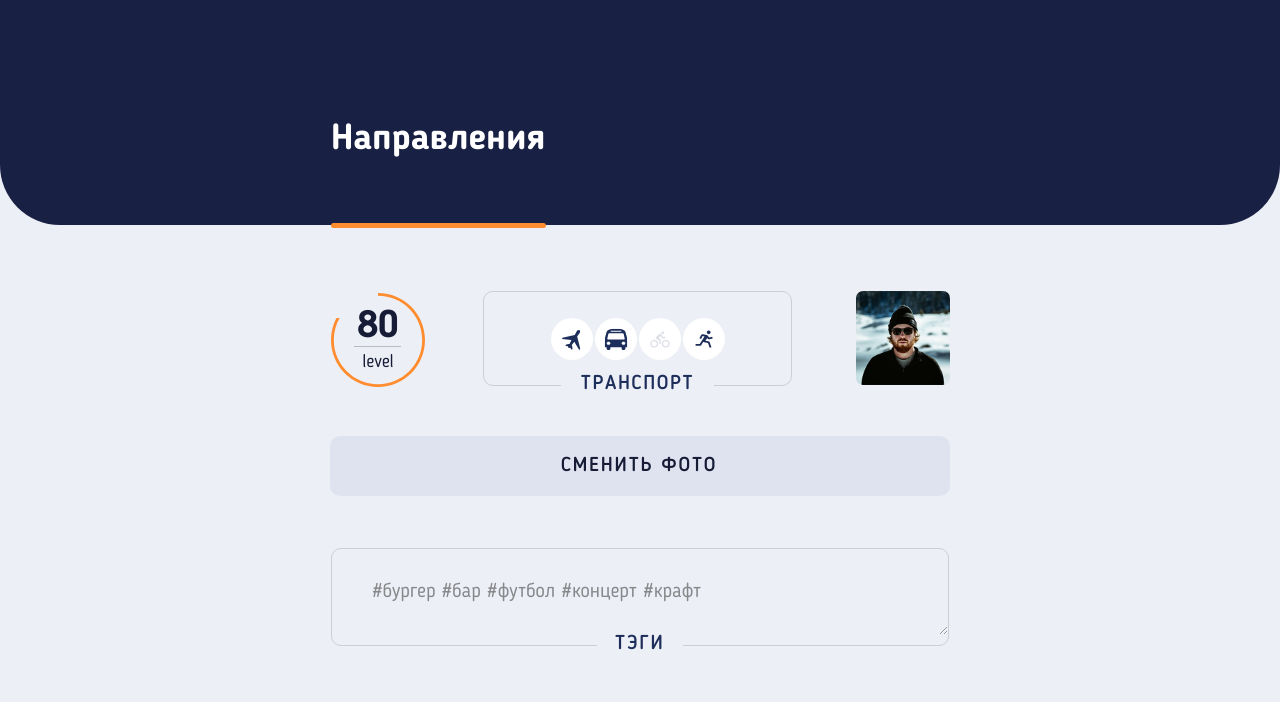
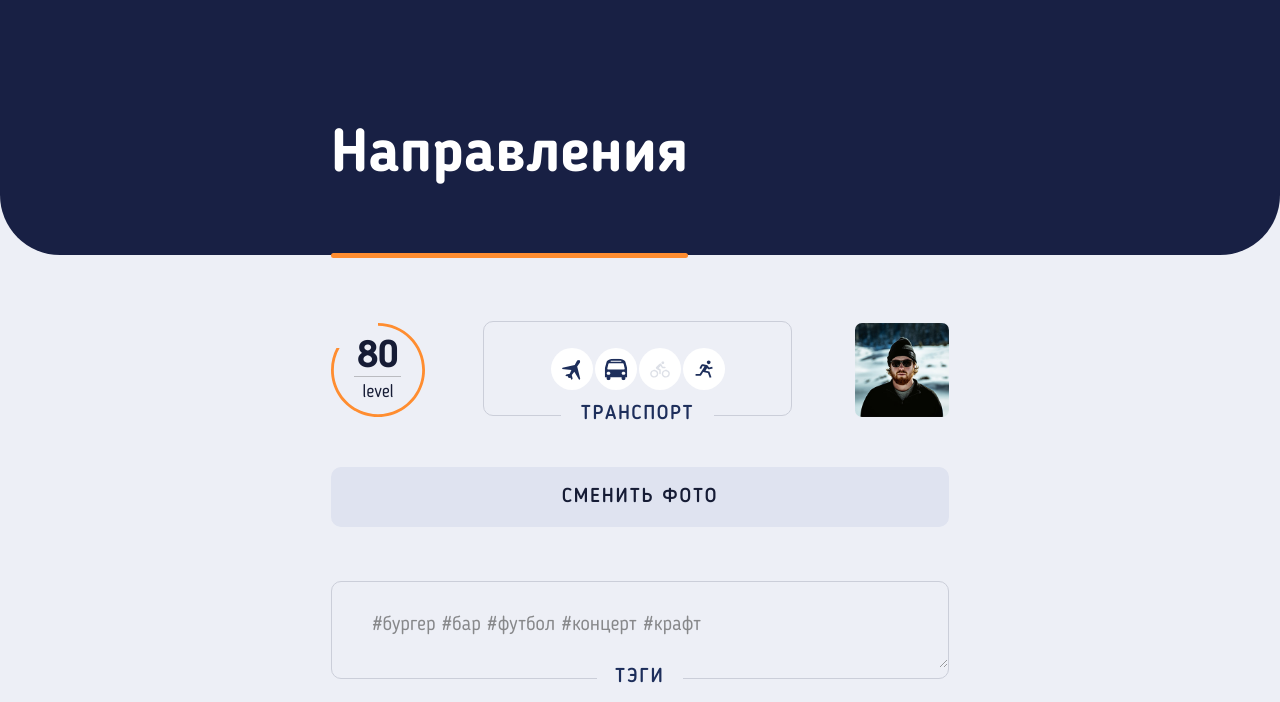
Before and after one commit to grund1k/1761315-pognali-23, a website: page source/form.html in a window 1280 px wide. Shown: the part 98-800 px from the top of the page. Drawn offline with nearby package versions, Linux system fonts and the light colour scheme; files that its build step writes are made by us from their sources.

Commit message:
Исправил блок profile-settings

```diff
--- a/source/sass/blocks/breadcrumbs.scss
+++ b/source/sass/blocks/breadcrumbs.scss
@@ -20,6 +20,7 @@
   }
 
   @media (min-width: $tablet-width) {
+    @include h1-tablet;
     margin-left: 35px;
 
     &::after {
--- a/source/sass/blocks/level.scss
+++ b/source/sass/blocks/level.scss
@@ -1,5 +1,8 @@
 .level {
   display: flex;
+  justify-content: center;
+  flex-direction: column;
+  align-items: center;
   width: 60px;
   height: 60px;
   font-size: 24px;
@@ -7,11 +10,8 @@
   color: $basic-white;
   background-color: rgba(0, 0, 0, 0.6);
   border-radius: 50%;
-  flex-direction: column;
-  align-items: center;
   padding-top: 11px;
   box-sizing: border-box;
-  justify-content: center;
 
   &--catalog {
     width: 100px;
--- a/source/sass/blocks/plans.scss
+++ b/source/sass/blocks/plans.scss
@@ -24,6 +24,7 @@
   margin-bottom: 29px;
 
   @media (min-width: $tablet-width) {
+    @include h2-tablet-36-size;
     margin-left: 34px;
     margin-bottom: 50px;
   }
--- a/source/sass/blocks/profile-form.scss
+++ b/source/sass/blocks/profile-form.scss
@@ -3,10 +3,14 @@
   grid-template-columns: 1fr 1fr;
 
   @media (min-width: $tablet-width) {
+    padding-left: 35px;
+    padding-right: 35px;
     grid-template-columns: min-content 1fr min-content;
   }
 
   @media (min-width: $desktop-width) {
+    padding-right: 0;
+    padding-left: 63px;
     display: flex;
     justify-content: space-between;
   }
@@ -15,13 +19,9 @@
 .profile-form__level-pie {
   position: relative;
   margin-left: 16px;
-  margin-right: 35px;
-  margin-bottom: 18px;
 
   @media (min-width: $tablet-width) {
-    margin-left: 35px;
-    margin-right: 58px;
-    margin-bottom: 49px;
+    margin-left: 0;
   }
 
   @media (min-width: $desktop-width) {
@@ -33,8 +33,7 @@
 }
 
 .profile-form__user-image-wrapper {
-  margin-right: 34px;
-  margin-top: -2px;
+  margin-left: 18px;
 
   @media (min-width: $desktop-width) {
     position: absolute;
@@ -81,16 +80,13 @@
 
 .profile-form__photo-button {
   grid-column: 1/-1;
-  margin-bottom: 23px;
-  margin-right: 15px;
+  margin-top: 13px;
   display: block;
-  padding: 11px 55px 12px 67px;
+  padding: 9px 55px 13px 67px;
   font-weight: 500;
 
   @media (min-width: $tablet-width) {
-    margin-right: 34px;
-    margin-left: 34px;
-    margin-bottom: 52px;
+    margin-top: 40px;
     padding: 21px 66px 21px 231px;
     letter-spacing: 0.09em;
     border-radius: 10px;
@@ -103,25 +99,26 @@
 
 .profile-form__tags-fieldset {
   grid-column: 1/-1;
-  margin-bottom: 14px;
-  margin-right: 25px;
+  margin-top: 23px;
 
   @media (min-width: $tablet-width) {
     position: relative;
-    margin-left: 35px;
-    margin-right: 35px;
+    margin-top: 54px;
   }
 
   @media (min-width: $desktop-width) {
-    margin-left: 63px;
+    margin: 0;
   }
 }
 
 .profile-form__transport-checkbox {
+  margin-top: 14px;
   grid-column: 1/-1;
 
   @media (min-width: $tablet-width) {
     grid-row: 1/2;
     grid-column: 2/3;
+    margin-top: -2px;
+    margin-left: 58px;
   }
 }
--- a/source/sass/blocks/profile-settings.scss
+++ b/source/sass/blocks/profile-settings.scss
@@ -4,12 +4,12 @@
 
   @media (min-width: $tablet-width) {
     padding-top: 68px;
-    padding-bottom: 44px;
+    padding-bottom: 57px;
   }
 
   @media (min-width: $desktop-width) {
     padding-top: 74px;
-    padding-bottom: 51px;
+    padding-bottom: 61px;
   }
 }
 
--- a/source/sass/blocks/transport-form.scss
+++ b/source/sass/blocks/transport-form.scss
@@ -18,13 +18,11 @@
   @media (min-width: $tablet-width) {
     width: 307px;
     height: 93px;
-    margin-top: -2px;
     position: relative;
   }
 
   @media (min-width: $desktop-width) {
     width: 381px;
-    margin-top: 0;
   }
 }
 
```
